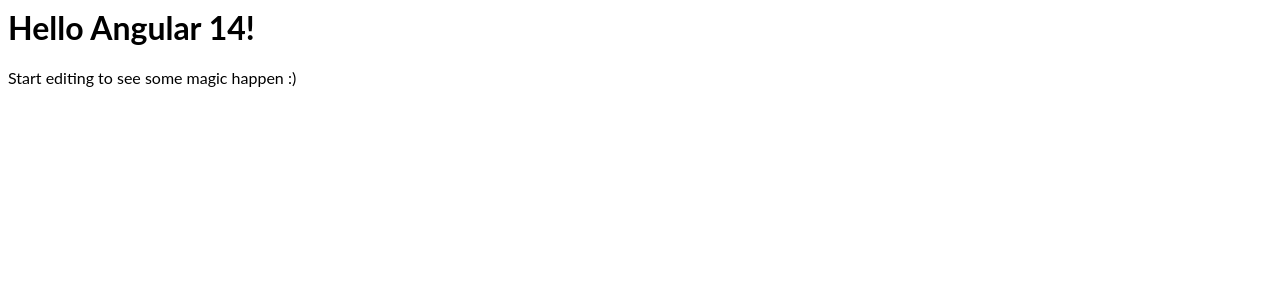
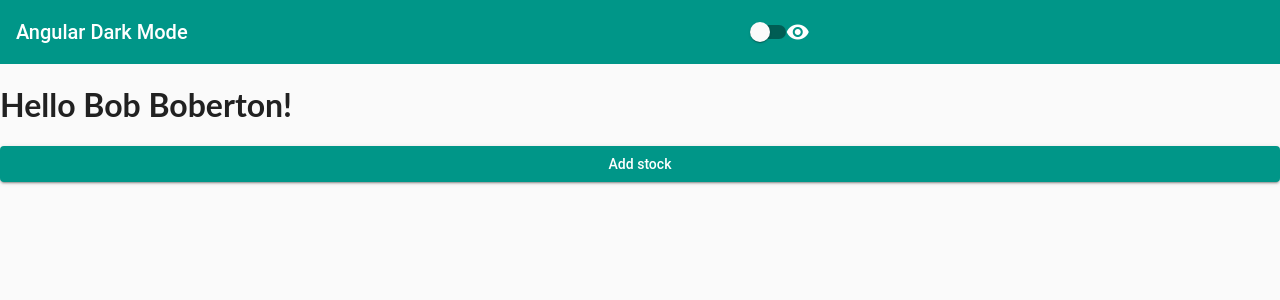
Before and after one commit to johnisawesome94/stock-dashboard-ui, an Angular app: page / in a window 1280 px wide. Shown: the top 300 px of the page. Built offline with nearby package versions, Linux system fonts and the light colour scheme.

Commit message:
8 files modified, 1 deleted

```diff
--- a/package.json
+++ b/package.json
@@ -16,7 +16,9 @@
     "@angular/router": "^11.2.3",
     "angular-in-memory-web-api": "^0.11.0",
     "core-js": "^3.9.0",
+    "font-awesome": "^4.7.0",
     "hammerjs": "^2.0.8",
+    "material-design-icons": "^3.0.1",
     "moment": "^2.29.1",
     "rxjs": "^6.6.3",
     "tslib": "^2.1.0",
--- a/src/app/add-stock/add-stock.component.html
+++ b/src/app/add-stock/add-stock.component.html
@@ -1,3 +1,8 @@
-<p>
-add-stock works!
-</p>
+<h2 mat-dialog-title>Add stock to portfolio</h2>
+<mat-dialog-content class="mat-typography">
+
+</mat-dialog-content>
+<mat-dialog-actions align="end">
+  <button mat-raised-button color="accent" mat-dialog-close>Cancel</button>
+  <button mat-raised-button color="primary" [mat-dialog-close]="true" cdkFocusInitial>Add</button>
+</mat-dialog-actions>
--- a/src/app/add-stock/add-stock.module.ts
+++ b/src/app/add-stock/add-stock.module.ts
@@ -1,8 +1,10 @@
 import { NgModule } from "@angular/core";
+import { MatButtonModule } from "@angular/material/button";
+import { MatDialogModule } from "@angular/material/dialog";
 import { AddStockComponent } from "./add-stock.component";
 
 @NgModule({
-  imports: [],
+  imports: [MatButtonModule, MatDialogModule],
   declarations: [AddStockComponent]
 })
 export class AddStockModule {}
--- a/src/app/app.component.html
+++ b/src/app/app.component.html
@@ -1,4 +1,15 @@
-<hello name="{{ name }}"></hello>
-<p>
-  Start editing to see some magic happen :)
-</p>
+<div class="mat-app-background" style="height: 100%; width: 100%;display: flex; flex-direction: column;">
+  <mat-toolbar color="primary" style="display: flex; align-items: space-between; justify-content: space-between">
+    <div style="flex: 1 1 auto">Angular Dark Mode</div>
+
+    <div style="display: flex; flex: 1">
+      <mat-icon></mat-icon>
+      <mat-slide-toggle (change)="darkModeToggle($event)"></mat-slide-toggle>
+      <mat-icon class="material-icons">visibility</mat-icon>
+    </div>
+  </mat-toolbar>
+
+  <hello name=" Bob Boberton"></hello>
+
+  <button mat-raised-button color="primary" (click)="openAddStock()">Add stock</button>
+</div>
--- a/src/app/app.component.ts
+++ b/src/app/app.component.ts
@@ -1,4 +1,8 @@
-import { Component, VERSION } from "@angular/core";
+import { Component, HostBinding, VERSION } from "@angular/core";
+import { MatDialog } from "@angular/material/dialog";
+import { MatIconRegistry } from "@angular/material/icon";
+import { MatSlideToggleChange } from "@angular/material/slide-toggle";
+import { AddStockComponent } from "./add-stock/add-stock.component";
 
 @Component({
   selector: "my-app",
@@ -6,5 +10,27 @@ import { Component, VERSION } from "@angular/core";
   styleUrls: ["./app.component.scss"]
 })
 export class AppComponent {
-  name = "Angular  " + VERSION.major;
+  @HostBinding("class") className = "";
+
+  private readonly darkClassName: string = "darkMode";
+
+  constructor(
+    private dialog: MatDialog,
+    private iconRegistry: MatIconRegistry
+  ) {}
+
+  ngOnInit(): void {
+    this.iconRegistry.registerFontClassAlias("fontawesome", "fa");
+  }
+
+  public openAddStock() {
+    this.dialog.open(AddStockComponent, {
+      height: "400px",
+      width: "600px"
+    });
+  }
+
+  public darkModeToggle(event: MatSlideToggleChange) {
+    this.className = event.checked ? "darkMode" : "";
+  }
 }
--- a/src/styles.scss
+++ b/src/styles.scss
@@ -1,4 +1,38 @@
 /* Add application styles & imports to this file! */
+@import "~@angular/material/prebuilt-themes/deeppurple-amber.css";
+@import "~material-design-icons/iconfont/material-icons.css";
 
-// @import "https://fonts.googleapis.com/icon?family=Material+Icons";
-@import "~@angular/material/prebuilt-themes/deeppurple-amber.css";
+@import "~@angular/material/theming";
+@include mat-core();
+$angular-primary: mat-palette($mat-teal, 500, 100, 900);
+$angular-accent: mat-palette($mat-pink, A200, A100, A400);
+$angular-warn: mat-palette($mat-red);
+$angular-default-theme: mat-light-theme(
+  (
+    color: (
+      primary: $angular-primary,
+      accent: $angular-accent,
+      warn: $angular-warn
+    )
+  )
+);
+@include angular-material-theme($angular-default-theme);
+
+$angular-dark-theme: mat-dark-theme(
+  (
+    color: (
+      primary: $angular-primary,
+      accent: $angular-accent,
+      warn: $angular-warn
+    )
+  )
+);
+.darkMode {
+  @include angular-material-color($angular-dark-theme);
+}
+
+body {
+  height: 100vh;
+  width: 100vw;
+  margin: 0;
+}
```
Also changed, not shown: src/app/app.module.ts (+8 -2 lines), src/app/material.module.ts (deleted, +0 -96 lines), src/app/app.component.scss (line endings or trailing spaces).
